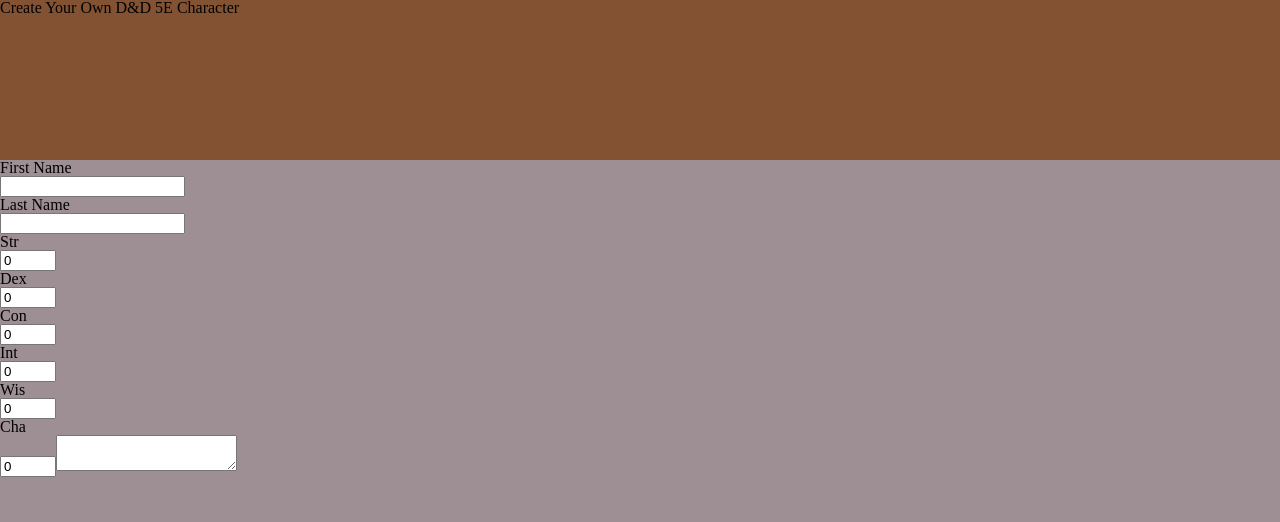
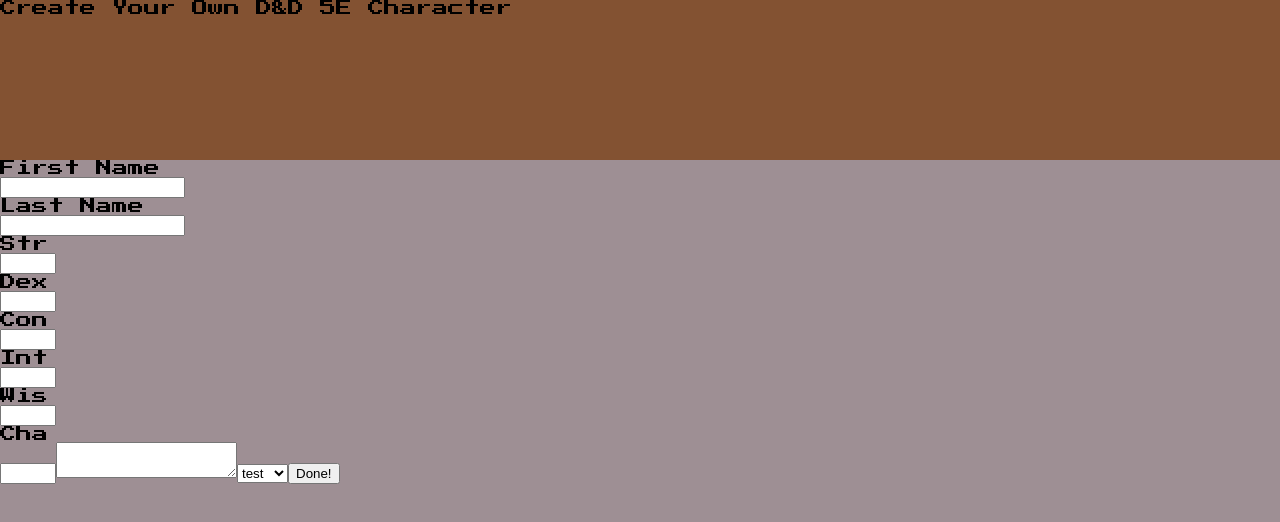
Before and after one commit to Ovorp/DnD-Character-Creator, a React (Create React App) app: page / in a window 1280 px wide. Shown: the top 522 px of the page. Built offline with nearby package versions, Linux system fonts and the light colour scheme.

Commit message:
worked on adding the function to the creation page

```diff
--- a/package.json
+++ b/package.json
@@ -6,6 +6,7 @@
     "@testing-library/jest-dom": "^5.11.10",
     "@testing-library/react": "^11.2.6",
     "@testing-library/user-event": "^12.8.3",
+    "axios": "^0.21.1",
     "react": "^17.0.2",
     "react-dom": "^17.0.2",
     "react-scripts": "4.0.3",
--- a/public/index.html
+++ b/public/index.html
@@ -9,7 +9,11 @@
       name="description"
       content="Web site created using create-react-app"
     />
-
+    <link rel="preconnect" href="https://fonts.gstatic.com" />
+    <link
+      href="https://fonts.googleapis.com/css2?family=Press+Start+2P&display=swap"
+      rel="stylesheet"
+    />
     <title>D&D 5E creation app</title>
   </head>
   <body>
--- /dev/null
+++ b/src/components/Avatar.js
@@ -0,0 +1,11 @@
+import React from 'react';
+
+export default function Avatar(props) {
+  return (
+    <select name="avatar" onChange={props.handleUpdateUserInput}>
+      <option value="test1">test</option>
+      <option value="test2">test2</option>
+      <option value="test3">test3</option>
+    </select>
+  );
+}
--- a/src/components/Creation.js
+++ b/src/components/Creation.js
@@ -1,8 +1,10 @@
 import React, { Component } from 'react';
+import axios from 'axios';
 import '../css/creation.css';
 import Header from './Header';
 import NameInput from './NameInput';
 import NumberInput from './NumberInput';
+import Avatar from './Avatar';
 
 export default class Creation extends Component {
   constructor(props) {
@@ -11,30 +13,122 @@
     this.state = {
       firstName: '',
       lastName: '',
-      str: 0,
-      dex: 0,
-      con: 0,
-      int: 0,
-      wis: 0,
-      cha: 0,
+      str: '',
+      dex: '',
+      con: '',
+      int: '',
+      wis: '',
+      cha: '',
       bio: '',
       avatar: '',
     };
   }
 
+  handleUpdateUserInput = (e) => {
+    this.setState({
+      [e.target.name]: e.target.value,
+    });
+  };
+
+  handleUpdateUserInputNumbers = (e) => {
+    this.setState({
+      [e.target.name]: +e.target.value,
+    });
+  };
+
+  handleSubmitCharSheet = () => {
+    const {
+      firstName,
+      lastName,
+      str,
+      dex,
+      con,
+      int,
+      wis,
+      cha,
+      bio,
+      avatar,
+    } = this.state;
+    axios
+      .post('/api/characters', {
+        firstName,
+        lastName,
+        str,
+        dex,
+        con,
+        int,
+        wis,
+        cha,
+        bio,
+        avatar,
+      })
+      .then((res) => {
+        console.log(res);
+      })
+      .catch((error) => {
+        console.log(error);
+      });
+  };
+
   render() {
+    console.log(this.state);
     return (
       <div className="creation">
         <Header header={`Create Your Own D&D 5E Character`} />
-        <NameInput name="firstName" />
-        <NameInput name="lastName" />
-        <NumberInput name="str" />
-        <NumberInput name="dex" />
-        <NumberInput name="con" />
-        <NumberInput name="int" />
-        <NumberInput name="wis" />
-        <NumberInput name="cha" />
-        <textarea className="bio" />
+        <NameInput
+          name="firstName"
+          value={this.state.firstName}
+          handleUpdateUserInput={this.handleUpdateUserInput}
+        />
+        <NameInput
+          name="lastName"
+          value={this.state.lastName}
+          handleUpdateUserInput={this.handleUpdateUserInput}
+        />
+        <NumberInput
+          name="str"
+          value={this.state.str}
+          handleUpdateUserInput={this.handleUpdateUserInputNumbers}
+        />
+        <NumberInput
+          name="dex"
+          value={this.state.dex}
+          handleUpdateUserInput={this.handleUpdateUserInputNumbers}
+        />
+        <NumberInput
+          name="con"
+          value={this.state.con}
+          handleUpdateUserInput={this.handleUpdateUserInputNumbers}
+        />
+        <NumberInput
+          name="int"
+          value={this.state.int}
+          handleUpdateUserInput={this.handleUpdateUserInputNumbers}
+        />
+        <NumberInput
+          name="wis"
+          value={this.state.wis}
+          handleUpdateUserInput={this.handleUpdateUserInputNumbers}
+        />
+        <NumberInput
+          name="cha"
+          value={this.state.cha}
+          handleUpdateUserInput={this.handleUpdateUserInputNumbers}
+        />
+        <textarea
+          className="bio"
+          name="bio"
+          value={this.state.bio}
+          onChange={this.handleUpdateUserInput}
+        />
+        <Avatar
+          name="avatar"
+          handleUpdateUserInput={this.handleUpdateUserInput}
+        />
+
+        <button className="doneBTN" onClick={this.handleSubmitCharSheet}>
+          Done!
+        </button>
       </div>
     );
   }
--- a/src/components/NameInput.js
+++ b/src/components/NameInput.js
@@ -1,29 +1,17 @@
-import React, { Component } from 'react';
+import React from 'react';
 
-export default class Inputs extends Component {
-  constructor(props) {
-    super(props);
-
-    this.state = {
-      userInput: '',
-    };
-  }
-
-  handleUserInput = (e) => {
-    this.setState({
-      userInput: e.target.value,
-    });
-  };
-
-  render() {
-    let title = this.props.name[0].toUpperCase() + this.props.name.slice(1);
+export default function NameInput(props) {
+  let title = props.name[0].toUpperCase() + props.name.slice(1);
   title = title.split('N').join(' N');
 
   return (
     <>
       <h2>{title}</h2>
-        <input onChange={this.handleUserInput} />
+      <input
+        name={props.name}
+        value={props.value}
+        onChange={props.handleUpdateUserInput}
+      />
     </>
   );
 }
-}
--- a/src/components/NumberInput.js
+++ b/src/components/NumberInput.js
@@ -1,32 +1,17 @@
-import React, { Component } from 'react';
+import React from 'react';
 
-export default class NumberInput extends Component {
-  constructor(props) {
-    super(props);
-
-    this.state = {
-      userInput: 0,
-    };
-  }
-
-  handleUserInput = (e) => {
-    this.setState({
-      userInput: +e.target.value,
-    });
-  };
-
-  render() {
+export default function NumberInput(props) {
   return (
     <>
-        <h2>{this.props.name[0].toUpperCase() + this.props.name.slice(1)}</h2>
+      <h2>{props.name[0].toUpperCase() + props.name.slice(1)}</h2>
       <input
+        name={props.name}
         type="number"
         min="0"
         max="20"
-          value={this.state.userInput}
-          onChange={this.handleUserInput}
+        value={props.value}
+        onChange={props.handleUpdateUserInput}
       />
     </>
   );
 }
-}
--- a/src/css/App.css
+++ b/src/css/App.css
@@ -1,3 +1,4 @@
 body {
   background-color: #9e8f94;
+  font-family: 'Press Start 2P', cursive;
 }
```
Also changed, not shown: 1 other file (tests, documents, lock files or other folders). Lines whose indentation alone changed are shown as unchanged.
